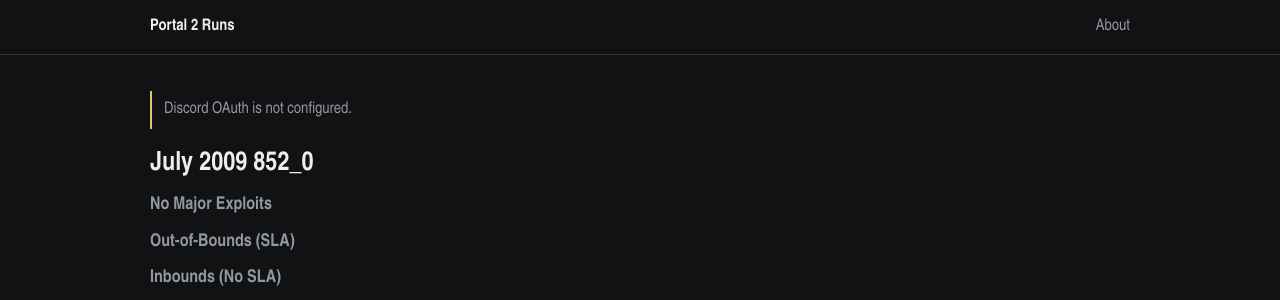
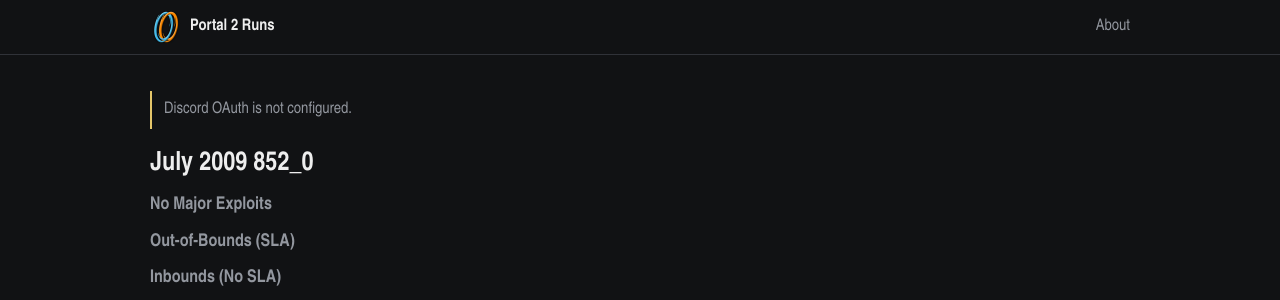
Before and after one commit to luxploit/portal2-beta-leaderboard, a FastAPI app: page / in a window 1280 px wide. Shown: the top 300 px of the page. Run offline with FastAPI, Linux system fonts and the light colour scheme; data comes from the database, SQL or seed files in the repository; some web fonts are replaced.

Commit message:
add brand icon and favicon

```diff
--- a/app/static/styles.css
+++ b/app/static/styles.css
@@ -68,6 +68,13 @@
 
 .brand:hover {
 	text-decoration: none;
+}
+
+.inline-brand {
+	display: flex;
+	flex-direction: row;
+	gap: 8px;
+	align-items: center;
 }
 
 nav {
--- a/app/templates/base.html
+++ b/app/templates/base.html
@@ -3,6 +3,7 @@
 <head>
 	<meta charset="utf-8">
 	<meta name="viewport" content="width=device-width, initial-scale=1">
+	<link rel="icon" type="image/x-icon" href="{{ url_for('static', path='p2bsr-logo.png') }}">
 	<title>{% block title %}{{ app_name }}{% endblock %}</title>
 	{% block social_meta %}{% endblock %}
 	<link href="https://fonts.cdnfonts.com/css/d-din" rel="stylesheet">
@@ -12,7 +13,10 @@
 <body>
 	<header class="site-header">
 		<div class="wrap nav-wrap">
-			<a class="brand" href="/">{{ app_name }}</a>
+			<span class="inline-brand">
+				<img src="{{ url_for('static', path='p2bsr-logo.png') }}" width="32"/>
+				<a class="brand" href="/">{{ app_name }}</a>
+			</span>
 			<nav aria-label="Primary">
 				<a href="/about">About</a>
 				{% if current_user %}
```
Also changed, not shown: app/static/p2bsr-logo.png (added).
